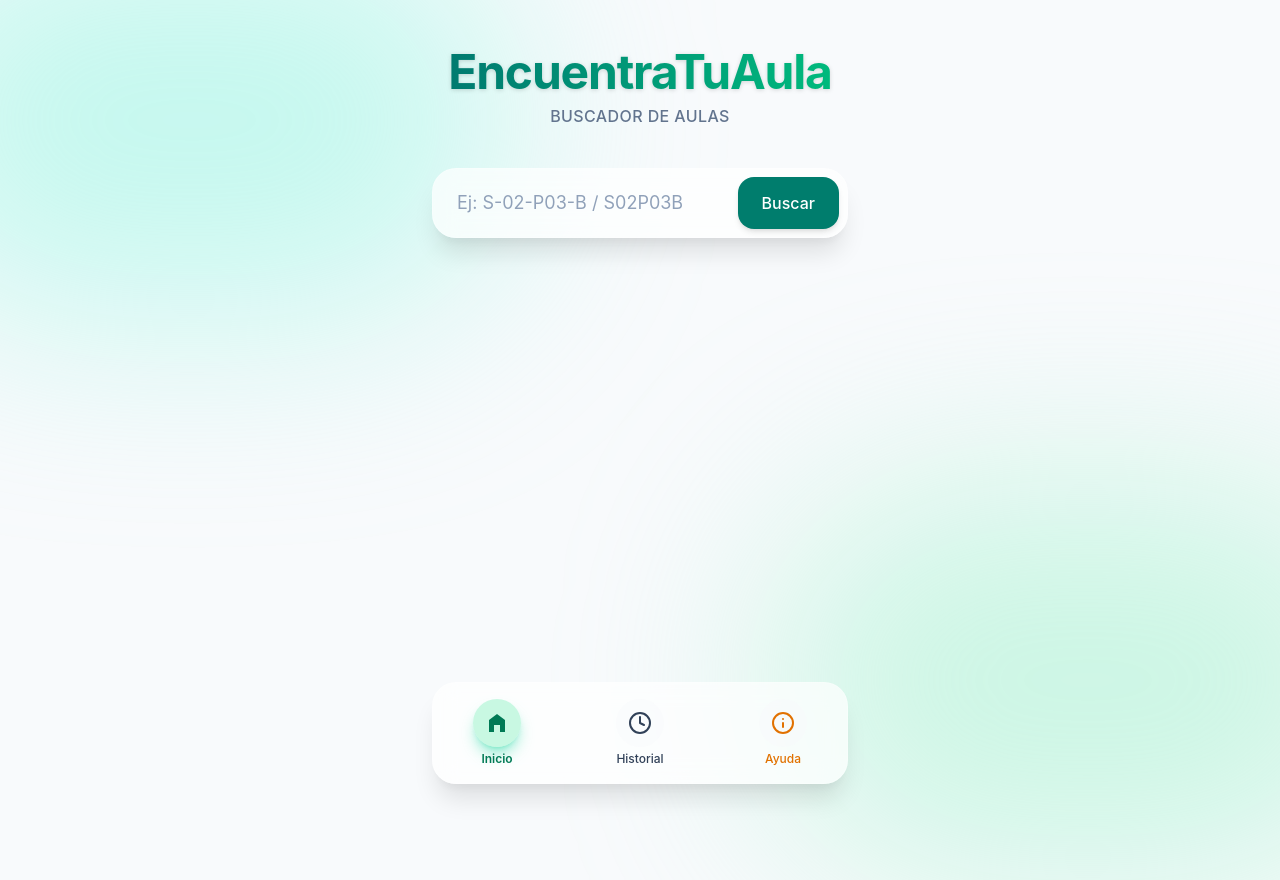
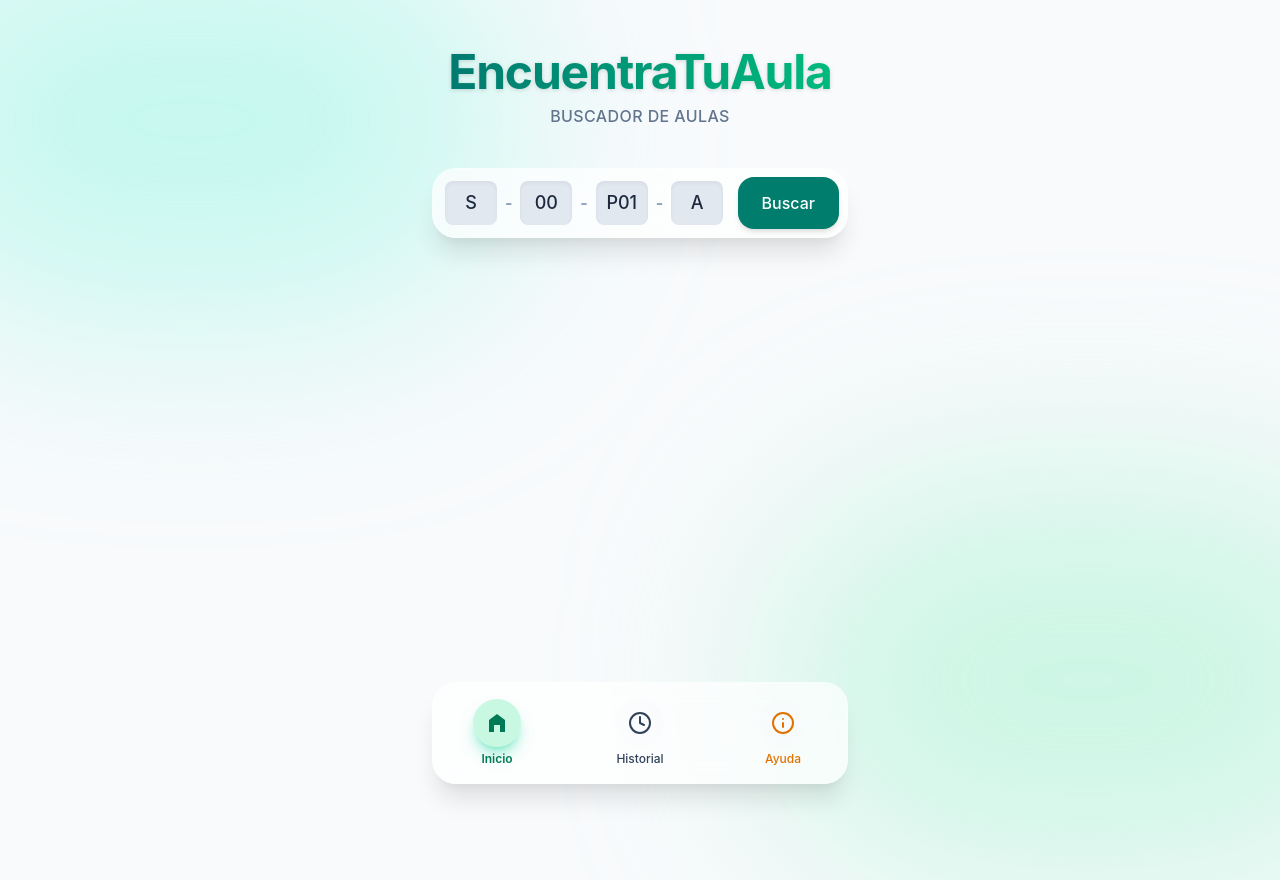
Before and after one commit to Alex-af-2024/encuentra-tu-aula, a React (Vite) app: page / in a window 1280 px wide. Built offline with nearby package versions, Linux system fonts and the light colour scheme.

Commit message:
Se modifica forma de SearchBar por segmentos

```diff
--- a/src/components/SearchBar/SearchBar.tsx
+++ b/src/components/SearchBar/SearchBar.tsx
@@ -9,34 +9,59 @@ export interface SearchBarHandle {
   clearInput: () => void;
 }
 
+const box1Options = ["S", "L", "T"];
+const box2Options = ["00", "01", "02", "03", "04", "05", "06", "07", "08"];
+const box3Options = ["P01", "P02", "P03", "P04", "S01", "S02"];
+const box4Options = ["A", "B", "C", "R"];
+
 const SearchBar = forwardRef<SearchBarHandle, SearchBarProps>(({ onSearch }, ref) => {
-  const [input, setInput] = useState("");
+  const [b1, setB1] = useState(box1Options[0]);
+  const [b2, setB2] = useState(box2Options[0]);
+  const [b3, setB3] = useState(box3Options[0]);
+  const [b4, setB4] = useState(box4Options[0]);
 
   useImperativeHandle(ref, () => ({
-    clearInput: () => setInput(""),
+    clearInput: () => {
+      setB1(box1Options[0]);
+      setB2(box2Options[0]);
+      setB3(box3Options[0]);
+      setB4(box4Options[0]);
+    },
   }));
 
   const handleSubmit = (e: React.FormEvent) => {
     e.preventDefault();
-    const normalized = normalizeCode(input);
+    const joined = `${b1}-${b2}-${b3}-${b4}`;
+    const normalized = normalizeCode(joined);
     if (!normalized) return;
     onSearch(normalized);
   };
 
+  const selectClasses = "bg-slate-200 text-slate-800 text-center text-sm sm:text-lg py-2 px-1 rounded-md sm:rounded-lg focus:outline-none focus:ring-2 focus:ring-accent cursor-pointer flex-1 disabled:opacity-50 appearance-none font-medium shadow-inner";
+
   return (
-    <form className="w-full relative glass-card p-1.5 sm:p-2 group focus-within:ring-2 focus-within:ring-accent transition-all shadow-md" onSubmit={handleSubmit}>
-      <input
-        id="search-input"
-        type="text"
-        placeholder="Ej: S-02-P03-B / S02P03B"
-        value={input}
-        onChange={(e) => setInput(e.target.value)}
-        className="w-full bg-transparent border-none text-slate-800 text-sm sm:text-lg pl-3 sm:pl-4 pr-20 sm:pr-28 py-3 placeholder:text-slate-400 focus:outline-none"
-      />
+    <form className="w-full relative glass-card p-2 sm:p-3 group focus-within:ring-2 focus-within:ring-accent transition-all shadow-md flex items-center" onSubmit={handleSubmit}>
+      <div className="flex w-full items-center justify-between gap-1 sm:gap-2 pr-20 sm:pr-28">
+        <select value={b1} onChange={e => setB1(e.target.value)} className={selectClasses} title="Tipo">
+          {box1Options.map(opt => <option key={opt} value={opt}>{opt}</option>)}
+        </select>
+        <span className="text-slate-400 font-bold">-</span>
+        <select value={b2} onChange={e => setB2(e.target.value)} className={selectClasses} title="Número">
+          {box2Options.map(opt => <option key={opt} value={opt}>{opt}</option>)}
+        </select>
+        <span className="text-slate-400 font-bold">-</span>
+        <select value={b3} onChange={e => setB3(e.target.value)} className={selectClasses} title="Pabellón/Sector">
+          {box3Options.map(opt => <option key={opt} value={opt}>{opt}</option>)}
+        </select>
+        <span className="text-slate-400 font-bold">-</span>
+        <select value={b4} onChange={e => setB4(e.target.value)} className={selectClasses} title="Letra">
+          {box4Options.map(opt => <option key={opt} value={opt}>{opt}</option>)}
+        </select>
+      </div>
 
       <button
         type="submit"
-        className="absolute right-1.5 sm:right-2 top-1.5 sm:top-2 bottom-1.5 sm:bottom-2 bg-accent hover:bg-teal-700 text-white font-medium text-sm sm:text-base px-4 sm:px-6 rounded-2xl transition-all shadow-md active:scale-95 flex items-center justify-center"
+        className="absolute right-1.5 sm:right-2 top-1.5 sm:top-2 bottom-1.5 sm:bottom-2 bg-accent hover:bg-teal-700 text-white font-medium text-sm sm:text-base px-3 sm:px-6 rounded-xl sm:rounded-2xl transition-all shadow-md active:scale-95 flex items-center justify-center z-10"
       >
         Buscar
       </button>
```
